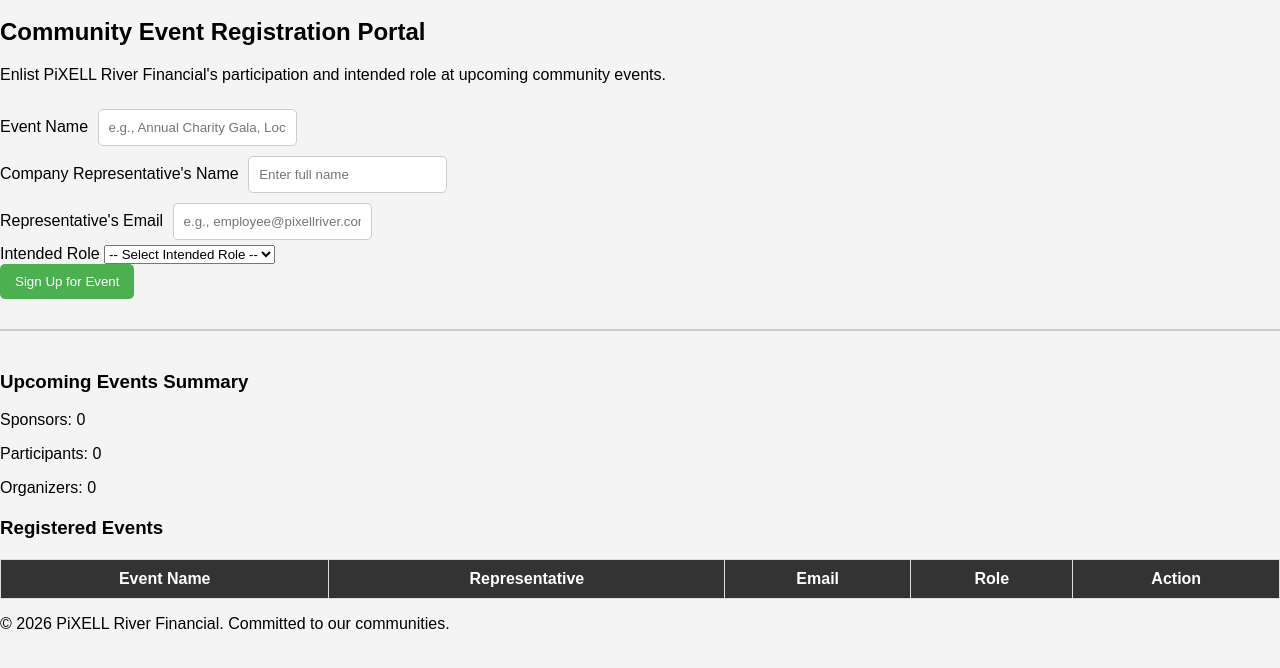
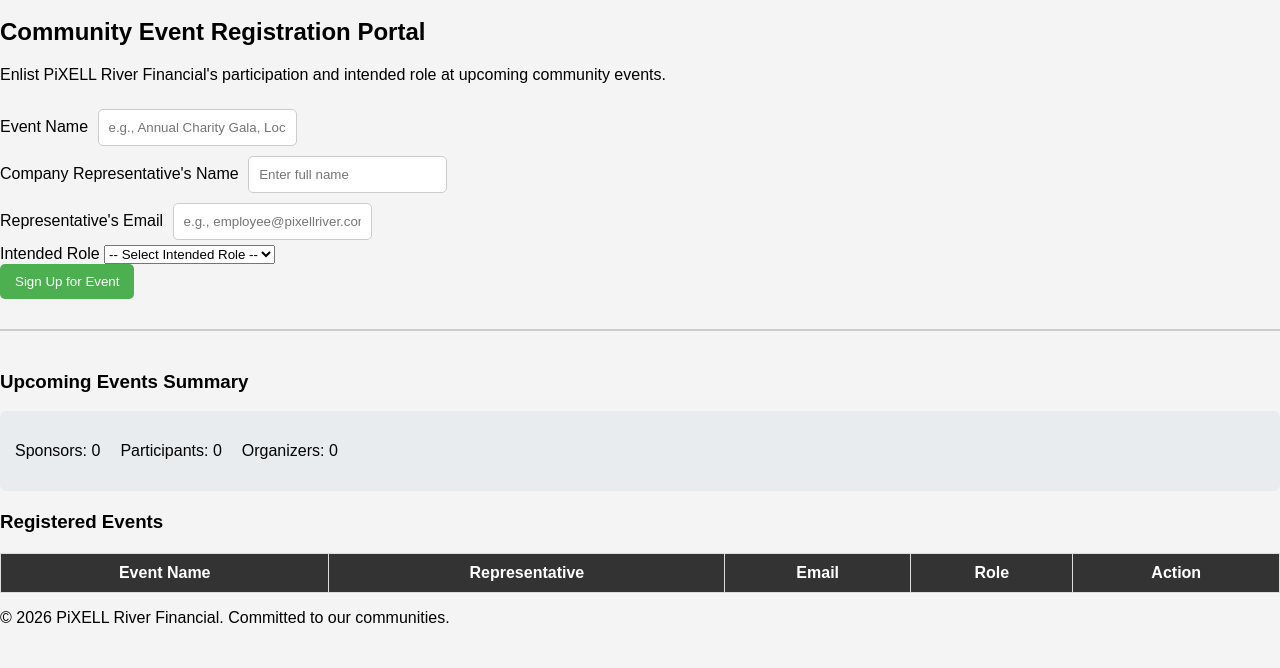
Before and after one commit to 9Nish5/Group-Project-2230, a website: page event-signup.html in a window 1280 px wide. Shown: the part 100-768 px from the top of the page. Drawn offline with Linux system fonts and the light colour scheme.

Commit message:
styles: updated the styles for the table.

```diff
--- a/event-signup.html
+++ b/event-signup.html
@@ -12,7 +12,7 @@
     <h1>Community Support Tracker</h1>
     <nav>
       <a href="index.html">Donation Tracker</a>
-      <a href="volunteer.html">Volunteer Hours</a>
+      <a href="Volunteer-hours-tracker/index.html">Volunteer Hours</a>
       <a href="event-signup.html">Event Signup</a>
     </nav>
   </header>
--- a/styles.css
+++ b/styles.css
@@ -58,3 +58,16 @@ th, td {
 h3 {
   margin-top: 20px;
 }
+
+tr:nth-child(even) {
+  background-color: #f2f2f2;
+}
+
+/* Layout Assistance */
+#roleBreakdown {
+  display: flex;
+  gap: 20px;
+  background: #e9ecef;
+  padding: 15px;
+  border-radius: 6px;
+}
```
